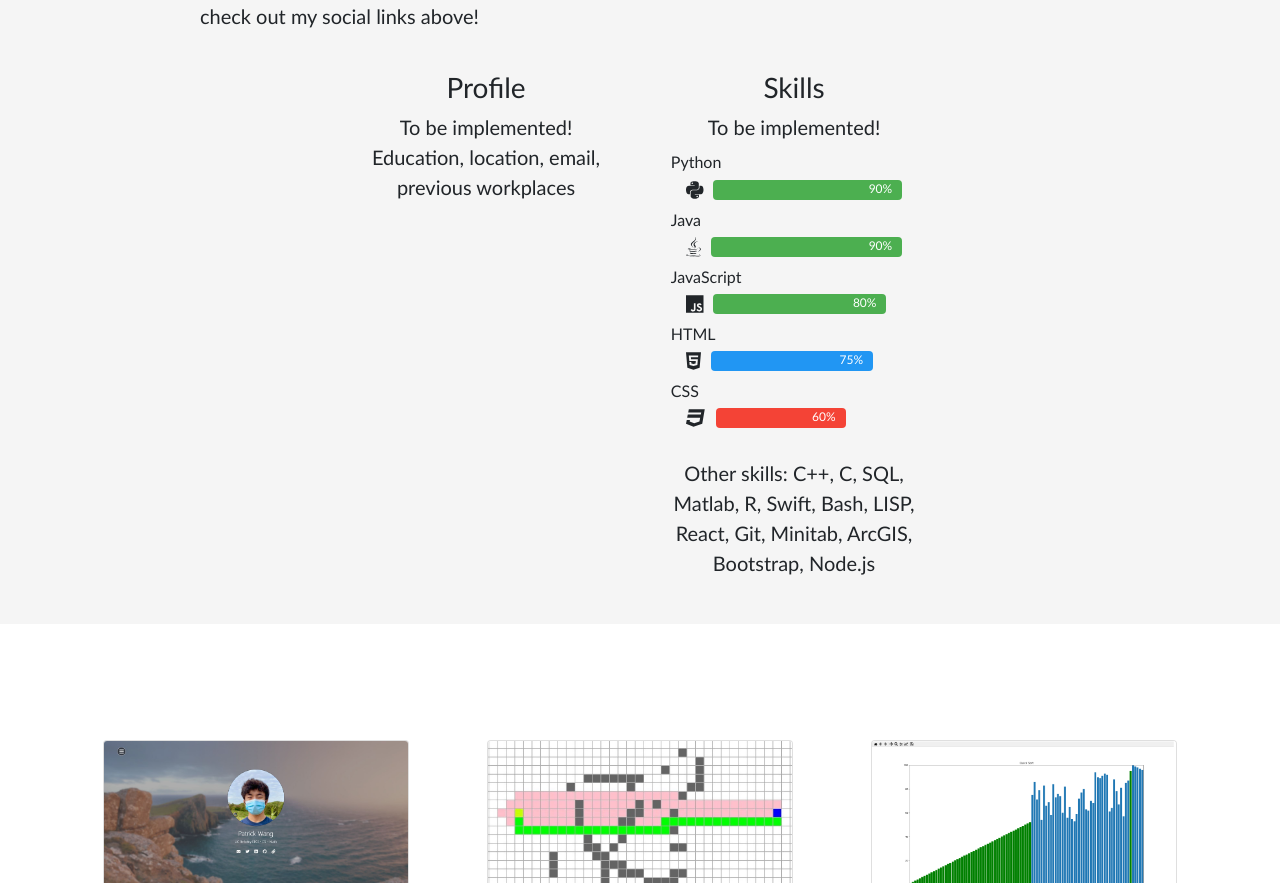
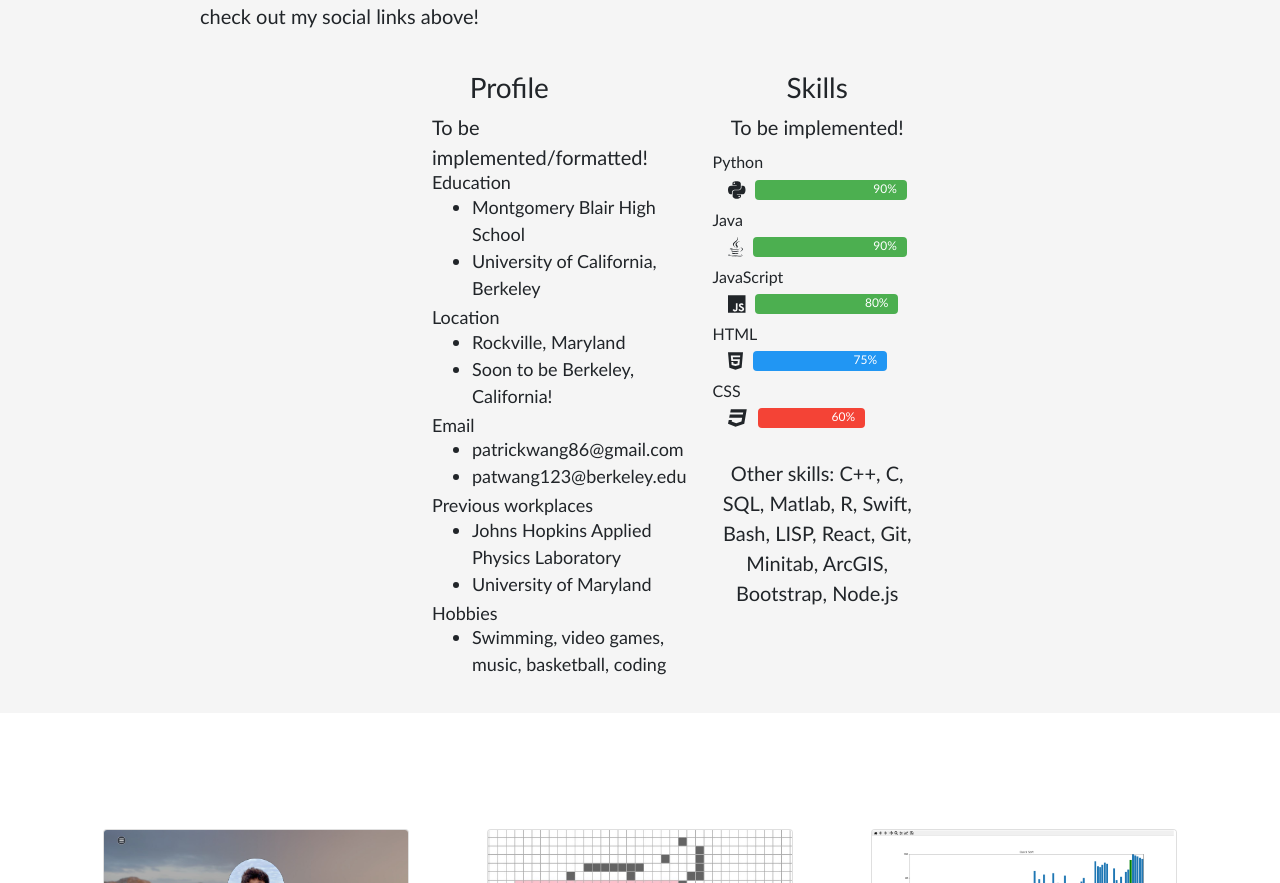
Before and after one commit to patwang123/patwang123.github.io, a React (Create React App) app: page / in a window 1280 px wide. Shown: the part 768-1651 px from the top of the page. Built offline with nearby package versions, Linux system fonts and the light colour scheme.

Commit message:
profiles

```diff
--- a/src/components/About/About.css
+++ b/src/components/About/About.css
@@ -29,7 +29,8 @@
     flex: 50%;
 }
 .profile {
-
+    padding-left: 100px;
+    text-align: left;
 }
 .skill-container {
     display:flex;
@@ -62,3 +63,17 @@ h6 {
     text-align: left;
     padding-top: 10px;
 }
+.profile-subtitle{
+    margin: 0px;
+    padding: 0px;
+    font-size: 18px;
+}
+.profile-list {
+    padding-bottom: 5px;
+    padding-inline-start: 40px;
+    margin-block-start: 0px;
+    margin-block-end: 0px;
+}
+li {
+    font-size: 18px;
+}
--- a/src/components/About/About.js
+++ b/src/components/About/About.js
@@ -14,9 +14,31 @@ export default function About () {
                 <div className='column'>
                     <h3>Profile</h3>
                     <div className='profile'>
-                        To be implemented!
-                        <br/>
-                        Education, location, email, previous workplaces
+                        To be implemented/formatted!
+                        <h5 className='profile-subtitle'>Education</h5>
+                        <ul className='profile-list'>
+                            <li>Montgomery Blair High School</li>
+                            <li>University of California, Berkeley</li>
+                        </ul>
+                        <h5 className='profile-subtitle'>Location</h5>
+                        <ul className='profile-list'>
+                            <li>Rockville, Maryland</li>
+                            <li>Soon to be Berkeley, California!</li>
+                        </ul>
+                        <h5 className='profile-subtitle'>Email</h5>
+                        <ul className='profile-list'>
+                            <li>patrickwang86@gmail.com</li>
+                            <li>patwang123@berkeley.edu</li>
+                        </ul>
+                        <h5 className='profile-subtitle'>Previous workplaces</h5>
+                        <ul className='profile-list'>
+                            <li>Johns Hopkins Applied Physics Laboratory</li>
+                            <li>University of Maryland</li>
+                        </ul>
+                        <h5 className='profile-subtitle'>Hobbies</h5>
+                        <ul className='profile-list'>
+                            <li>Swimming, video games, music, basketball, coding</li>
+                        </ul>
                     </div>
                 </div>
                 <div className='column'>
```
Also changed, not shown: 1 other file (tests, documents, lock files or other folders).
